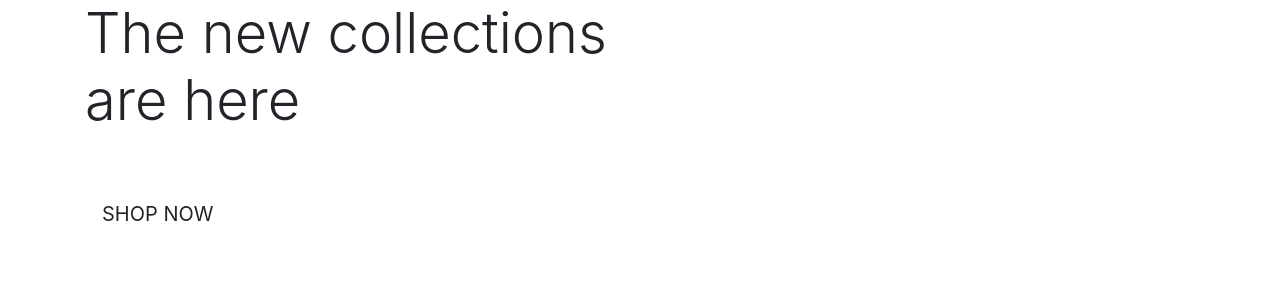
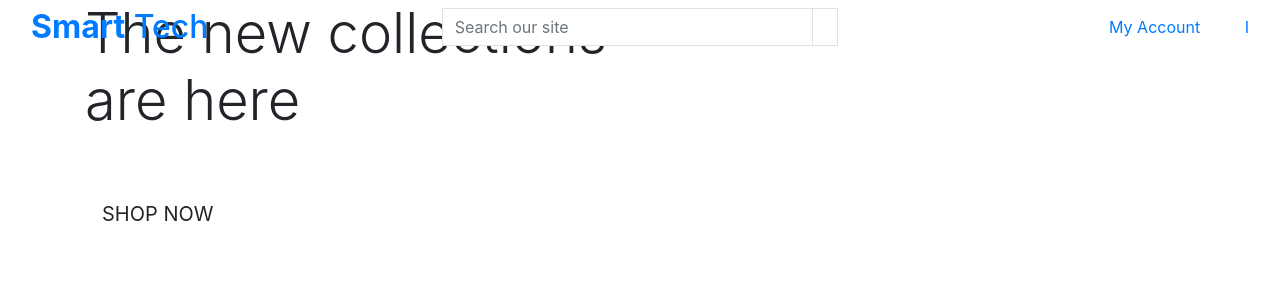
Before and after one commit to Shazi-dani/smart_tech, a Django app: page / in a window 1280 px wide. Shown: the top 300 px of the page. Run offline with Django 3.2, Linux system fonts and the light colour scheme.

Commit message:
added main page header

```diff
--- /dev/null
+++ b/package.json
@@ -0,0 +1,5 @@
+{
+  "devDependencies": {
+    "prettier": "3.3.3"
+  }
+}
--- a/templates/base.html
+++ b/templates/base.html
@@ -3,50 +3,121 @@
 <!doctype html>
 <html lang="en">
   <head>
-
     {% block meta %}
-        <meta http-equiv="X-UA-Compatible" content="ie=edge">
-        <meta charset="utf-8">
-        <meta name="viewport" content="width=device-width, initial-scale=1, shrink-to-fit=no">
-    {% endblock %}
-
-    {% block extra_meta %}
-    {% endblock %}
-
-    {% block corecss %}
-        <link rel="stylesheet" href="https://cdn.jsdelivr.net/npm/bootstrap@4.6.2/dist/css/bootstrap.min.css" integrity="sha384-xOolHFLEh07PJGoPkLv1IbcEPTNtaed2xpHsD9ESMhqIYd0nLMwNLD69Npy4HI+N" crossorigin="anonymous">
-    {% endblock %}
-
-    {% block extra_css %}
-    {% endblock %}
-
-    {% block corejs %}
-        <script src="https://cdn.jsdelivr.net/npm/jquery@3.5.1/dist/jquery.min.js" integrity="sha256-9/aliU8dGd2tb6OSsuzixeV4y/faTqgFtohetphbbj0=" crossorigin="anonymous"></script>
-        <script src="https://cdn.jsdelivr.net/npm/bootstrap@4.6.2/dist/js/bootstrap.bundle.min.js" integrity="sha384-Fy6S3B9q64WdZWQUiU+q4/2Lc9npb8tCaSX9FK7E8HnRr0Jz8D6OP9dO5Vg3Q9ct" crossorigin="anonymous"></script>
-    {% endblock %}
-
-    {% block extra_js %}
-    {% endblock %}
+    <meta http-equiv="X-UA-Compatible" content="ie=edge" />
+    <meta charset="utf-8" />
+    <meta
+      name="viewport"
+      content="width=device-width, initial-scale=1, shrink-to-fit=no"
+    />
+    {% endblock %} {% block extra_meta %} {% endblock %} {% block corecss %}
+    <link
+      rel="stylesheet"
+      href="https://cdn.jsdelivr.net/npm/bootstrap@4.6.2/dist/css/bootstrap.min.css"
+      integrity="sha384-xOolHFLEh07PJGoPkLv1IbcEPTNtaed2xpHsD9ESMhqIYd0nLMwNLD69Npy4HI+N"
+      crossorigin="anonymous"
+    />
+    {% endblock %} {% block extra_css %} {% endblock %} {% block corejs %}
+    <script
+      src="https://cdn.jsdelivr.net/npm/jquery@3.5.1/dist/jquery.min.js"
+      integrity="sha256-9/aliU8dGd2tb6OSsuzixeV4y/faTqgFtohetphbbj0="
+      crossorigin="anonymous"
+    ></script>
+    <script
+      src="https://cdn.jsdelivr.net/npm/bootstrap@4.6.2/dist/js/bootstrap.bundle.min.js"
+      integrity="sha384-Fy6S3B9q64WdZWQUiU+q4/2Lc9npb8tCaSX9FK7E8HnRr0Jz8D6OP9dO5Vg3Q9ct"
+      crossorigin="anonymous"
+    ></script>
+    {% endblock %} {% block extra_js %} {% endblock %}
 
     <title>Smart Tech {% block extra_title %} {% endblock %}</title>
   </head>
   <body>
+    <header class="container-fluid fixed-top">
+      <div class="row">
+        <div
+          class="col-12 col-lg-4 my-auto py-1 py-lg-0 text-center text-lg-left"
+        >
+          <a href="{% url 'home' %}" class="nav-link main-logo-link">
+            <h2 class="logo-font text-black my-0">
+              <strong>Smart</strong> Tech
+            </h2>
+          </a>
+        </div>
+        <div class="col-12 col-lg-4 my-auto py-1 py-lg-0">
+          <form method="GET" action="">
+            <div class="input-group w-100">
+              <input
+                class="form-control border border-black rounded-0"
+                type="text"
+                name="q"
+                placeholder="Search our site"
+              />
+              <div class="input-group-append">
+                <button
+                  class="form-control btn btn-black border border-black rounded-0"
+                  type="submit"
+                >
+                  <span class="icon">
+                    <i class="fas fa-search"></i>
+                  </span>
+                </button>
+              </div>
+            </div>
+          </form>
+        </div>
+        <div class="col-12 col-lg-4 my-auto py-1 py-lg-0">
+          <ul class="list-inline list-unstyled text-center text-lg-right my-0">
+            <li class="list-inline-item dropdown">
+              <a
+                class="text-black nav-link"
+                href="#"
+                id="user-options"
+                data-toggle="dropdown"
+                aria-haspopup="true"
+                aria-expanded="false"
+              >
+                <div class="text-center">
+                  <div><i class="fas fa-user fa-lg"></i></div>
+                  <p class="my-0">My Account</p>
+                </div>
+              </a>
+              <div class="dropdown-menu border-0" aria-labelledby="user-options">
+                {% if request.user.is_authenticated %}
+                  {% if request.user.is_superuser %}
+                    <a href="" class="dropdown-item">Product Management</a>
+                  {% endif %}
+                  <a href="" class="dropdown-item">My Profile</a>
+                  <a href="{% url 'account_logout' %}" class="dropdown-item">Logout</a>
+                {% else %}
+                  <a href="{% url 'account_signup' %}" class="dropdown-item">Register</a>
+                  <a href="{% url 'account_login' %}" class="dropdown-item">Login</a>
+                {% endif %}
+              </div>
 
-    <header class="container-fluid fixed-top"></header>
+            </li>
+            <li class="list-inline-item">
+              <a
+                class="{% if grand_total %} text-info font-weight-bold {% else %}text-black{% endif %} nav-link"
+                href=""
+              >
+                <div class="text-center">
+                  <div><i class="fa fa-shopping-bag fa-lg"></i></div>
+                  <p class="my-0">
+                    {% if grand_total %} ${{ grand_total|floatformat:2 }} {%
+                    else %} $0.00 {% endif %} I
+                  </p>
+                </div>
+              </a>
+            </li>
+          </ul>
+        </div>
+      </div>
+    </header>
 
     {% if messages %}
-        <div class="message-container"></div>
-    {% endif %}
-
-    {% block page_header %}
-    {% endblock %}
-
-    {% block content %}
-    {% endblock %}
-
-    {% block postloadjs %}
-    {% endblock %}
-
-
+    <div class="message-container"></div>
+    {% endif %} {% block page_header %} {% endblock %} {% block content %}
+    {% endblock %} {% block postloadjs %} {% endblock %}
   </body>
 </html>
```
Also changed, not shown: package-lock.json (added).
